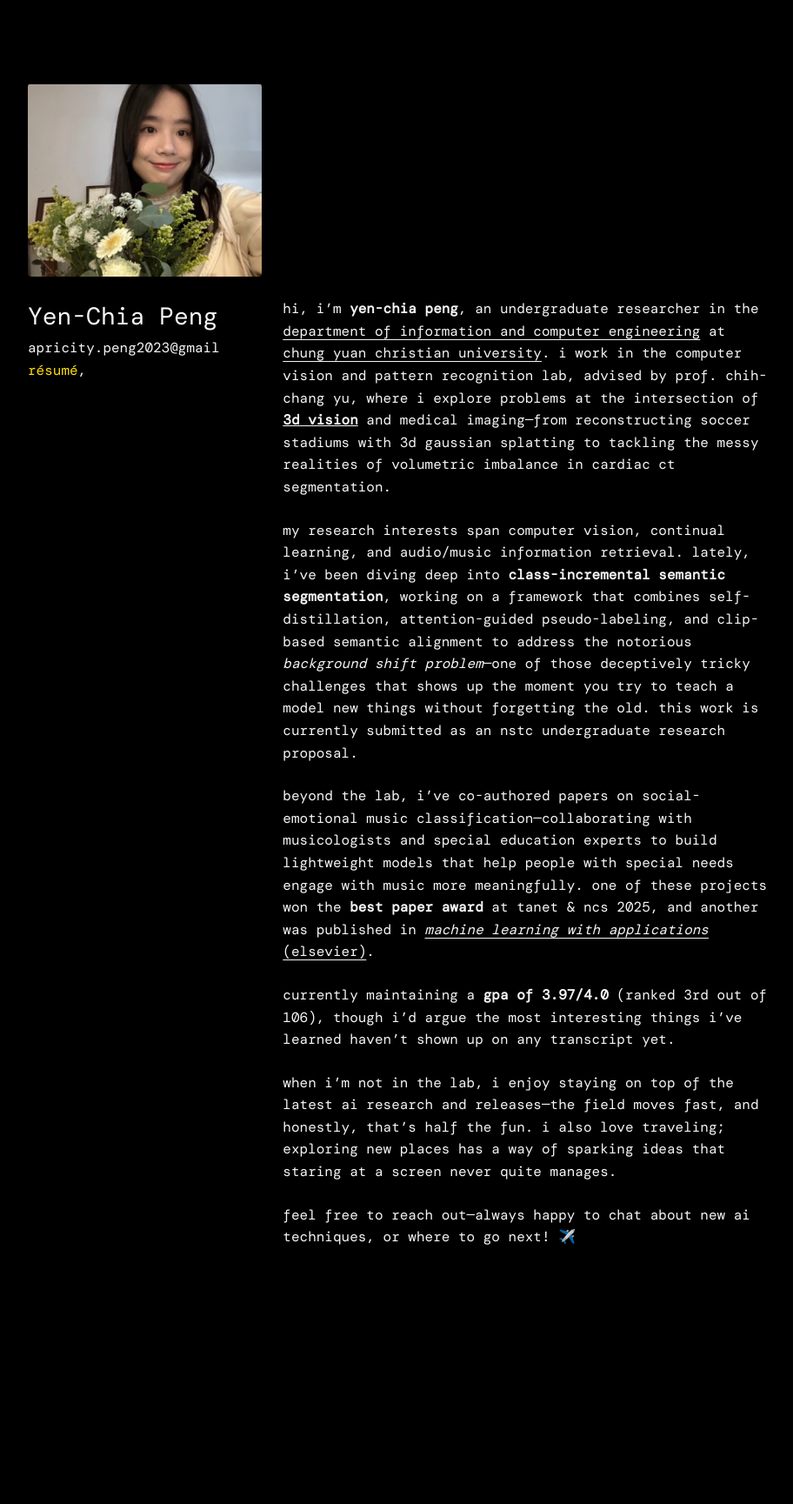
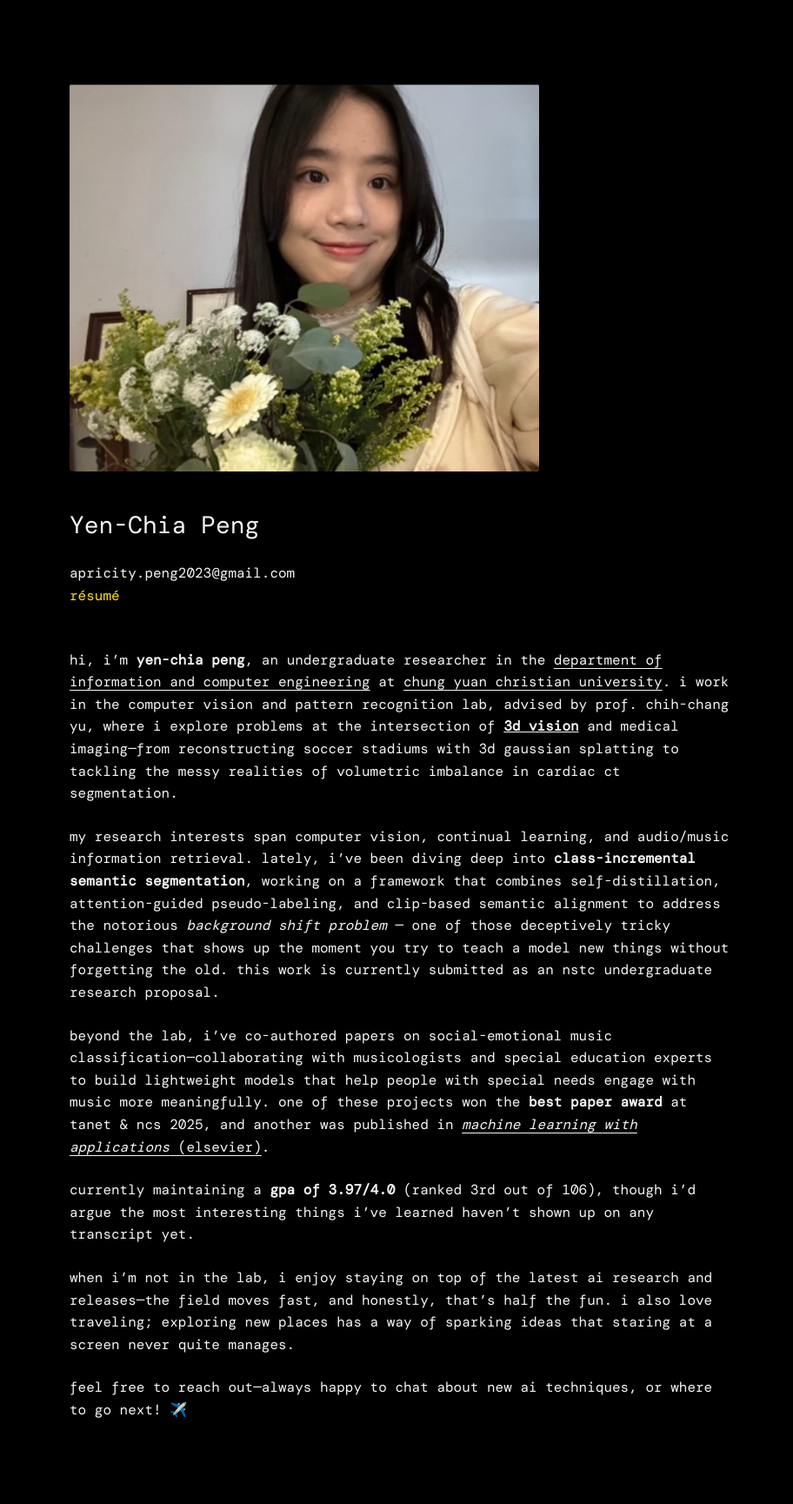
Before and after one commit to Anga1225/Anga1225.github.io, a Jekyll site: the page built from index.md, in a window 1280 px wide. Shown: the whole page at 87% size, without its empty margins (180-1092 px from the left). Built offline with Jekyll 4.4.1, drawn with Linux system fonts in a browser that asks for light colours; before the commit the page ends 1531 px from its top, so only the background shows below that.

Commit message:
test Refactor homepage layout and align profile section

```diff
--- a/_layouts/home.html
+++ b/_layouts/home.html
@@ -4,23 +4,18 @@
 {% include head.html %}
 
 <body>
-    <div class="container">
-        <div class="row mb-md-4">
-            <div class="col-12 col-md-4 mb-md-0" style="margin-bottom: 2rem;">
-                <img src="assets/images/portrait.jpg" alt="portrait of yen-chia" class="img-fluid">
-            </div>
-            <div class="d-none d-md-block col-md-8">
-            </div>
-        </div>
-        <div class="row">
-            <div class="col-12 col-md-4 mb-4 mb-md-0">
-                <p class="title mb-3 mb-md-0" style="text-transform: none;">Yen-Chia Peng</p>
-                <p>
-                    apricity.peng2023@gmail<br>
-                    <a class="important" href="{{ '/assets/files/yenchiapeng_resume.pdf' | relative_url }}">résumé</a>,
-                </p>
-            </div>
-            <div class="col-12 col-md-8">
+    <div class="container homepage">
+        <div class="intro-block">
+            <img src="{{ '/assets/images/portrait.jpg' | relative_url }}" alt="portrait of yen-chia" class="img-fluid portrait">
+
+            <p class="title" style="text-transform: none;">Yen-Chia Peng</p>
+
+            <p class="contact">
+                <a class="email" href="mailto:apricity.peng2023@gmail.com">apricity.peng2023@gmail.com</a><br>
+                <a class="important" href="{{ '/assets/files/yenchiapeng_resume.pdf' | relative_url }}">résumé</a>
+            </p>
+
+            <div class="bio">
                 {{ content }}
             </div>
         </div>
--- a/assets/css/styles.scss
+++ b/assets/css/styles.scss
@@ -81,3 +81,34 @@ p.four-o-four {
     font-size: 2rem;
     margin: 0rem;
 }
+
+.homepage {
+    max-width: 980px;
+}
+
+.intro-block {
+    max-width: 760px;
+    margin: 0 auto;
+}
+
+.portrait {
+    display: block;
+    width: 100%;
+    max-width: 540px;
+    border-radius: 4px;
+    margin-bottom: 2.5rem;
+}
+
+.title {
+    font-size: 1.75rem;
+    font-weight: 500;
+    margin-bottom: 1.25rem;
+}
+
+.contact {
+    margin-bottom: 3rem;
+}
+
+.bio {
+    max-width: 760px;
+}
--- a/index.md
+++ b/index.md
@@ -4,7 +4,7 @@ layout: home
 
 Hi, I'm **Yen-Chia Peng**, an undergraduate researcher in the [Department of Information and Computer Engineering](https://iceweb.cycu.edu.tw/) at [Chung Yuan Christian University](https://www.cycu.edu.tw/). I work in the Computer Vision and Pattern Recognition Lab, advised by Prof. Chih-Chang Yu, where I explore problems at the intersection of **<u>3D vision</u>** and medical imaging—from reconstructing soccer stadiums with 3D Gaussian Splatting to tackling the messy realities of volumetric imbalance in cardiac CT segmentation.
 
-My research interests span computer vision, continual learning, and audio/music information retrieval. Lately, I've been diving deep into **Class-Incremental Semantic Segmentation**, working on a framework that combines self-distillation, attention-guided pseudo-labeling, and CLIP-based semantic alignment to address the notorious *background shift problem*—one of those deceptively tricky challenges that shows up the moment you try to teach a model new things without forgetting the old. This work is currently submitted as an NSTC undergraduate research proposal.
+My research interests span computer vision, continual learning, and audio/music information retrieval. Lately, I've been diving deep into **Class-Incremental Semantic Segmentation**, working on a framework that combines self-distillation, attention-guided pseudo-labeling, and CLIP-based semantic alignment to address the notorious *background shift problem* — one of those deceptively tricky challenges that shows up the moment you try to teach a model new things without forgetting the old. This work is currently submitted as an NSTC undergraduate research proposal.
 
 Beyond the lab, I've co-authored papers on social-emotional music classification—collaborating with musicologists and special education experts to build lightweight models that help people with special needs engage with music more meaningfully. One of these projects won the **Best Paper Award** at TANET & NCS 2025, and another was published in [*Machine Learning with Applications* (Elsevier)](https://www.sciencedirect.com/science/article/pii/S2666827025002154).
 
```
